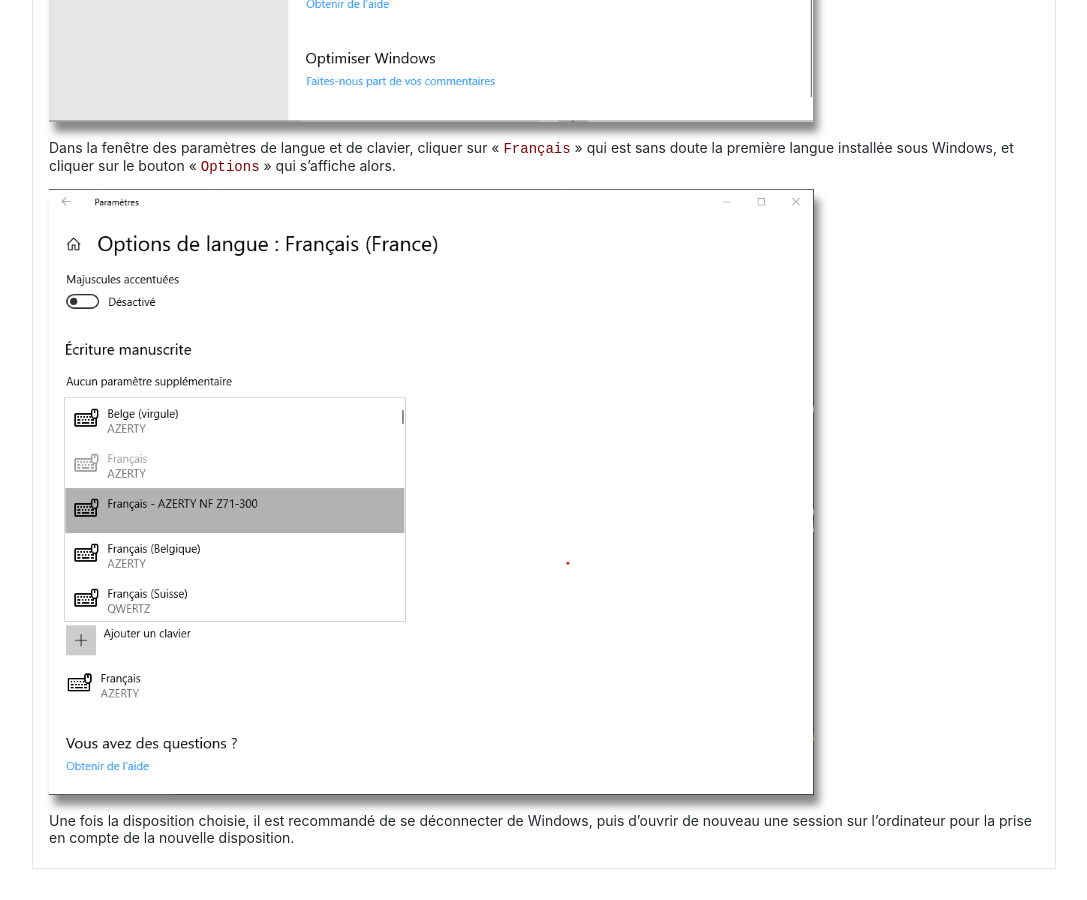
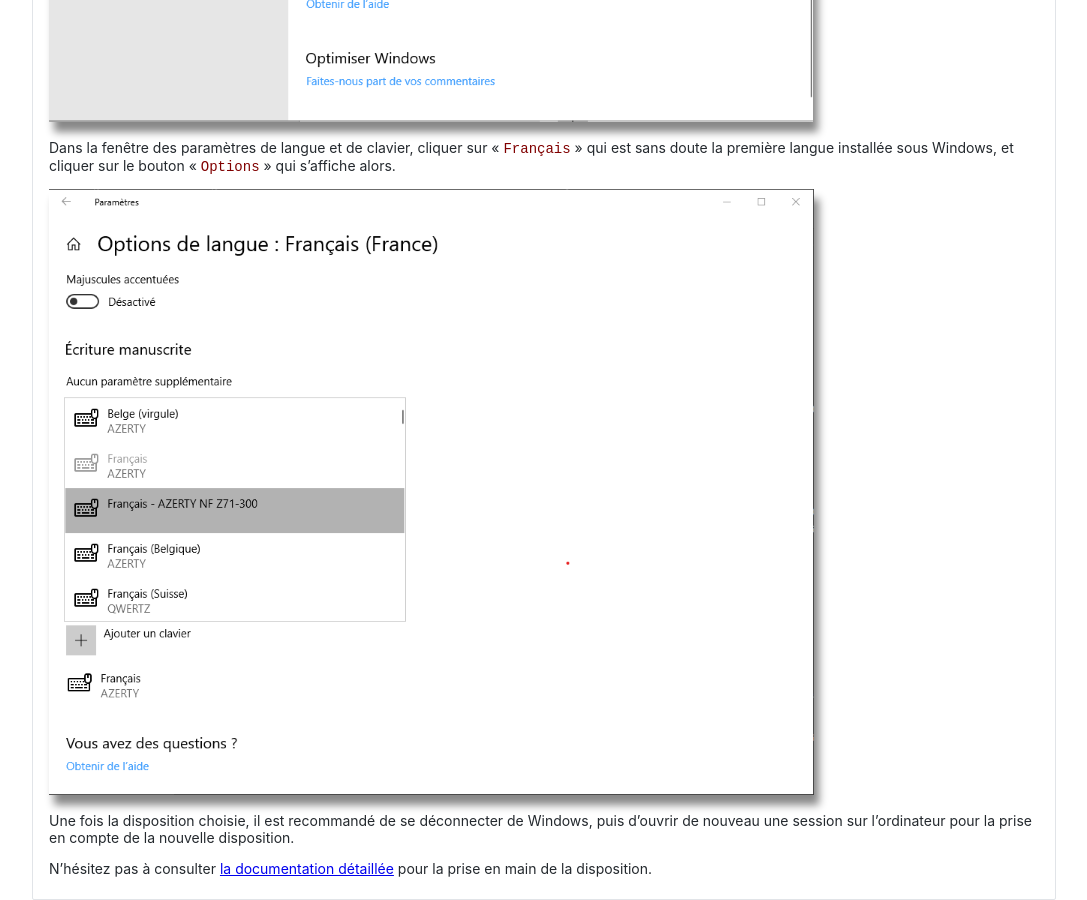
Before and after one commit to springcomp/optimized-azerty-win, a Jekyll site: the page built from download.md, in a window 1280 px wide and 900 px high, scrolled down 4408 px. Shown: the whole window, without its empty margins (96-1183 px from the left). Built offline with Jekyll 4.4.1, drawn with Linux system fonts in a browser that asks for light colours; before the commit the page ends 5277 px from its top, so only the background shows below that.

Commit message:
Cross references both pages.

```diff
--- a/download.md
+++ b/download.md
@@ -91,3 +91,5 @@ Dans la fenêtre des paramètres de langue et de clavier, cliquer sur « `Fran
 ![Options linguistiques de Windows](assets/images/add_language.png)
 
 Une fois la disposition choisie, il est recommandé de se déconnecter de Windows, puis d’ouvrir de nouveau une session sur l’ordinateur pour la prise en compte de la nouvelle disposition.
+
+N’hésitez pas à consulter [la documentation détaillée](/index.html#usage) pour la prise en main de la disposition.
```
Also changed, not shown: index.md (+0 -2 lines).
